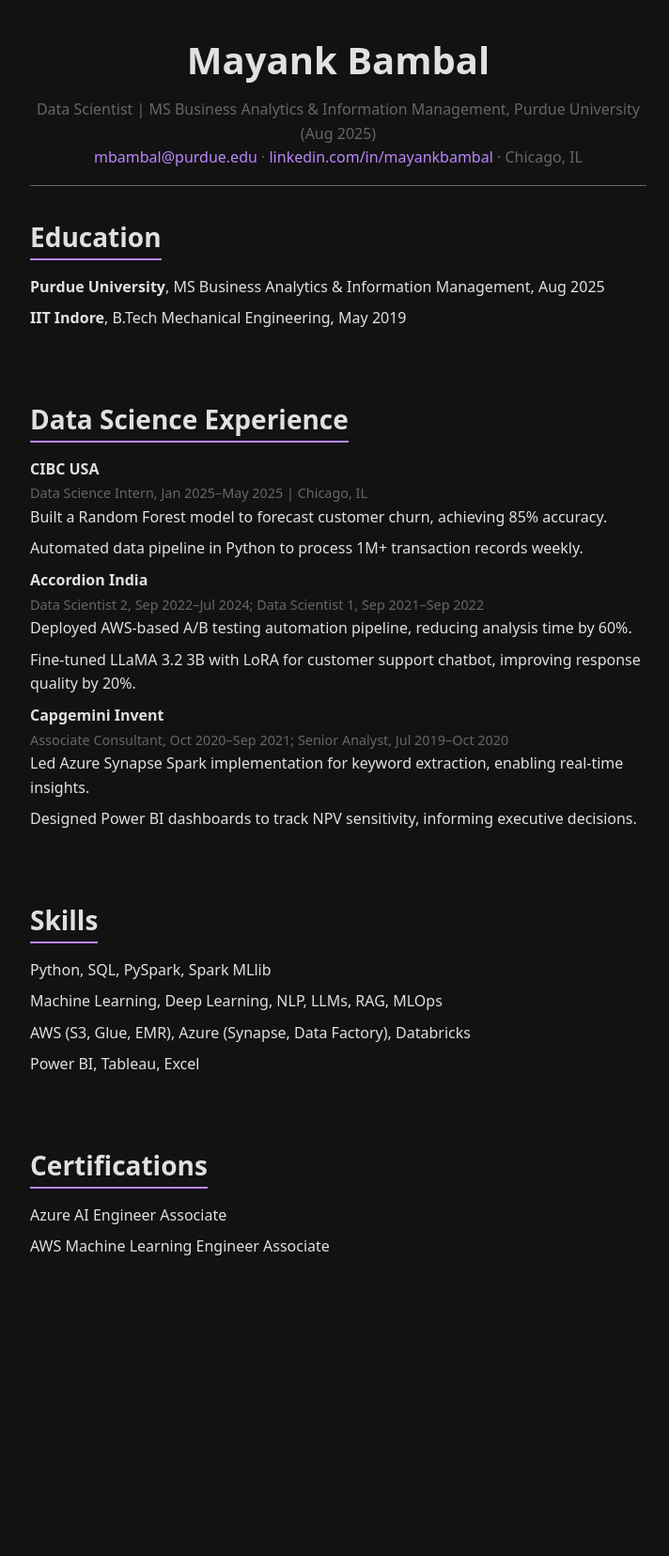
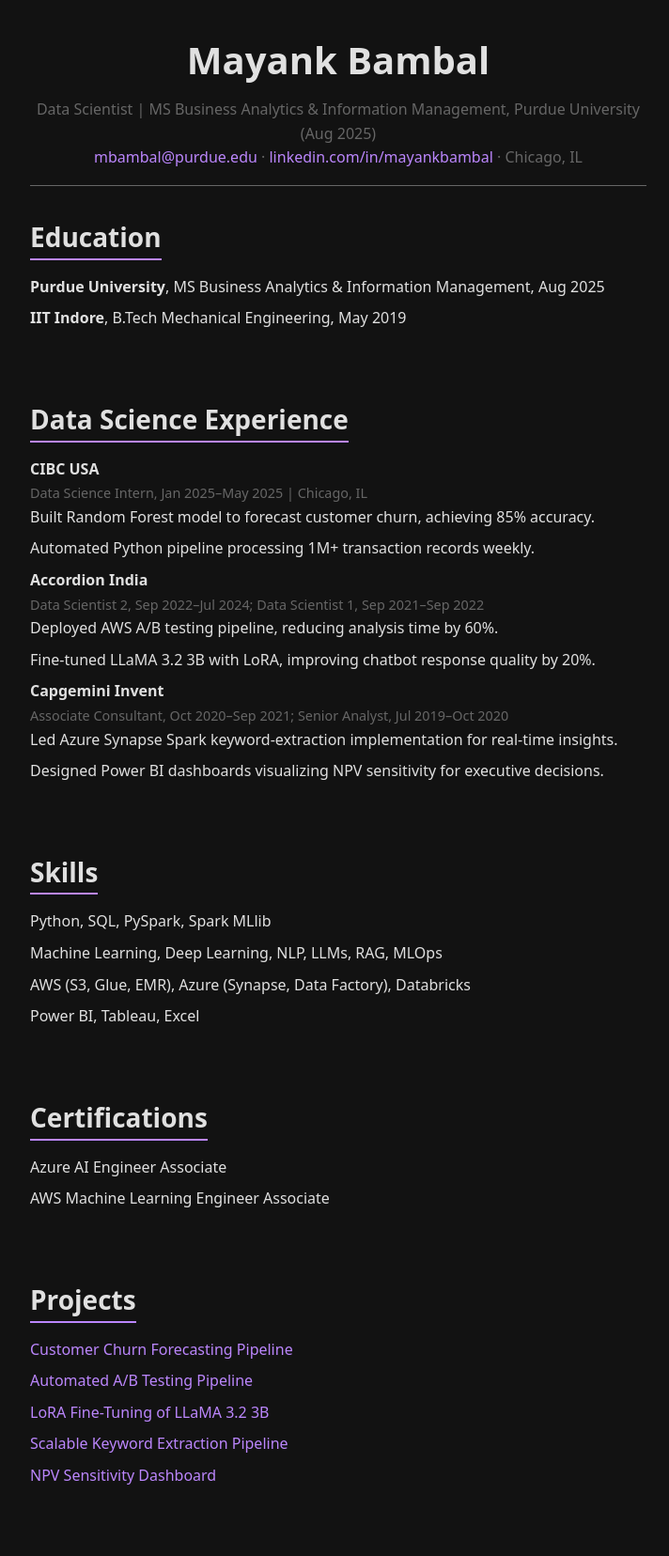
Before and after one commit to MayankBambal/mayankbambal.github.io, a Jekyll site: the page index.html, which Jekyll copies as it is, in a window 1280 px wide. Shown: the whole page at 94% size, without its empty margins (280-992 px from the left). Built offline with Jekyll 4.4.1, drawn with Linux system fonts in a browser that asks for light colours; before the commit the page ends 1412 px from its top, so only the background shows below that.

Commit message:
Update index.html

```diff
--- a/index.html
+++ b/index.html
@@ -21,68 +21,88 @@
     header p { color: var(--muted-color); }
     .section { margin-bottom: var(--section-padding); }
     .section h2 { font-size: 1.75rem; margin-bottom: 1rem; border-bottom: 2px solid var(--accent-color); display: inline-block; }
-    ul { list-style: none; }
+    ul { list-style: none; padding-left: 0; }
     li { margin-bottom: 0.5rem; }
     .meta { color: var(--muted-color); font-size: 0.9rem; }
+    nav a { display: inline-block; margin: 0.5rem 0; }
   </style>
 </head>
 <body>
   <div class="container">
     <header>
       <h1>Mayank Bambal</h1>
-      <p>Data Scientist | MS Business Analytics & Information Management, Purdue University (Aug 2025)</p>
-      <p><a href="mailto:mbambal@purdue.edu">mbambal@purdue.edu</a> · <a href="https://linkedin.com/in/mayankbambal/" target="_blank">linkedin.com/in/mayankbambal</a> · Chicago, IL</p>
+      <p>Data Scientist | MS Business Analytics &amp; Information Management, Purdue University (Aug 2025)</p>
+      <p>
+        <a href="mailto:mbambal@purdue.edu">mbambal@purdue.edu</a> ·
+        <a href="https://linkedin.com/in/mayankbambal/" target="_blank">linkedin.com/in/mayankbambal</a> ·
+        Chicago, IL
+      </p>
     </header>
+
     <div class="section">
       <h2>Education</h2>
       <ul>
-        <li><strong>Purdue University</strong>, MS Business Analytics & Information Management, Aug 2025</li>
-        <li><strong>IIT Indore</strong>, B.Tech Mechanical Engineering, May 2019</li>
+        <li><strong>Purdue University</strong>, MS Business Analytics &amp; Information Management, Aug 2025</li>
+        <li><strong>IIT Indore</strong>, B.Tech Mechanical Engineering, May 2019</li>
       </ul>
     </div>
+
     <div class="section">
       <h2>Data Science Experience</h2>
       <ul>
         <li>
           <strong>CIBC USA</strong><br>
-          <span class="meta">Data Science Intern, Jan 2025–May 2025 | Chicago, IL</span>
+          <span class="meta">Data Science Intern, Jan 2025–May 2025 | Chicago, IL</span>
           <ul>
-            <li>Built a Random Forest model to forecast customer churn, achieving 85% accuracy.</li>
-            <li>Automated data pipeline in Python to process 1M+ transaction records weekly.</li>
+            <li>Built Random Forest model to forecast customer churn, achieving 85% accuracy.</li>
+            <li>Automated Python pipeline processing 1M+ transaction records weekly.</li>
           </ul>
         </li>
         <li>
           <strong>Accordion India</strong><br>
-          <span class="meta">Data Scientist 2, Sep 2022–Jul 2024; Data Scientist 1, Sep 2021–Sep 2022</span>
+          <span class="meta">Data Scientist 2, Sep 2022–Jul 2024; Data Scientist 1, Sep 2021–Sep 2022</span>
           <ul>
-            <li>Deployed AWS-based A/B testing automation pipeline, reducing analysis time by 60%.</li>
-            <li>Fine-tuned LLaMA 3.2 3B with LoRA for customer support chatbot, improving response quality by 20%.</li>
+            <li>Deployed AWS A/B testing pipeline, reducing analysis time by 60%.</li>
+            <li>Fine-tuned LLaMA 3.2 3B with LoRA, improving chatbot response quality by 20%.</li>
           </ul>
         </li>
         <li>
           <strong>Capgemini Invent</strong><br>
-          <span class="meta">Associate Consultant, Oct 2020–Sep 2021; Senior Analyst, Jul 2019–Oct 2020</span>
+          <span class="meta">Associate Consultant, Oct 2020–Sep 2021; Senior Analyst, Jul 2019–Oct 2020</span>
           <ul>
-            <li>Led Azure Synapse Spark implementation for keyword extraction, enabling real-time insights.</li>
-            <li>Designed Power BI dashboards to track NPV sensitivity, informing executive decisions.</li>
+            <li>Led Azure Synapse Spark keyword-extraction implementation for real-time insights.</li>
+            <li>Designed Power BI dashboards visualizing NPV sensitivity for executive decisions.</li>
           </ul>
         </li>
       </ul>
     </div>
+
     <div class="section">
       <h2>Skills</h2>
       <ul>
-        <li>Python, SQL, PySpark, Spark MLlib</li>
+        <li>Python, SQL, PySpark, Spark MLlib</li>
         <li>Machine Learning, Deep Learning, NLP, LLMs, RAG, MLOps</li>
         <li>AWS (S3, Glue, EMR), Azure (Synapse, Data Factory), Databricks</li>
-        <li>Power BI, Tableau, Excel</li>
+        <li>Power BI, Tableau, Excel</li>
       </ul>
     </div>
+
     <div class="section">
       <h2>Certifications</h2>
       <ul>
-        <li>Azure AI Engineer Associate</li>
+        <li>Azure AI Engineer Associate</li>
         <li>AWS Machine Learning Engineer Associate</li>
+      </ul>
+    </div>
+
+    <div class="section">
+      <h2>Projects</h2>
+      <ul>
+        <li><a href="churn.html">Customer Churn Forecasting Pipeline</a></li>
+        <li><a href="ab-testing.html">Automated A/B Testing Pipeline</a></li>
+        <li><a href="llama-finetune.html">LoRA Fine-Tuning of LLaMA 3.2 3B</a></li>
+        <li><a href="keyword-extraction.html">Scalable Keyword Extraction Pipeline</a></li>
+        <li><a href="npv-dashboard.html">NPV Sensitivity Dashboard</a></li>
       </ul>
     </div>
   </div>
```
